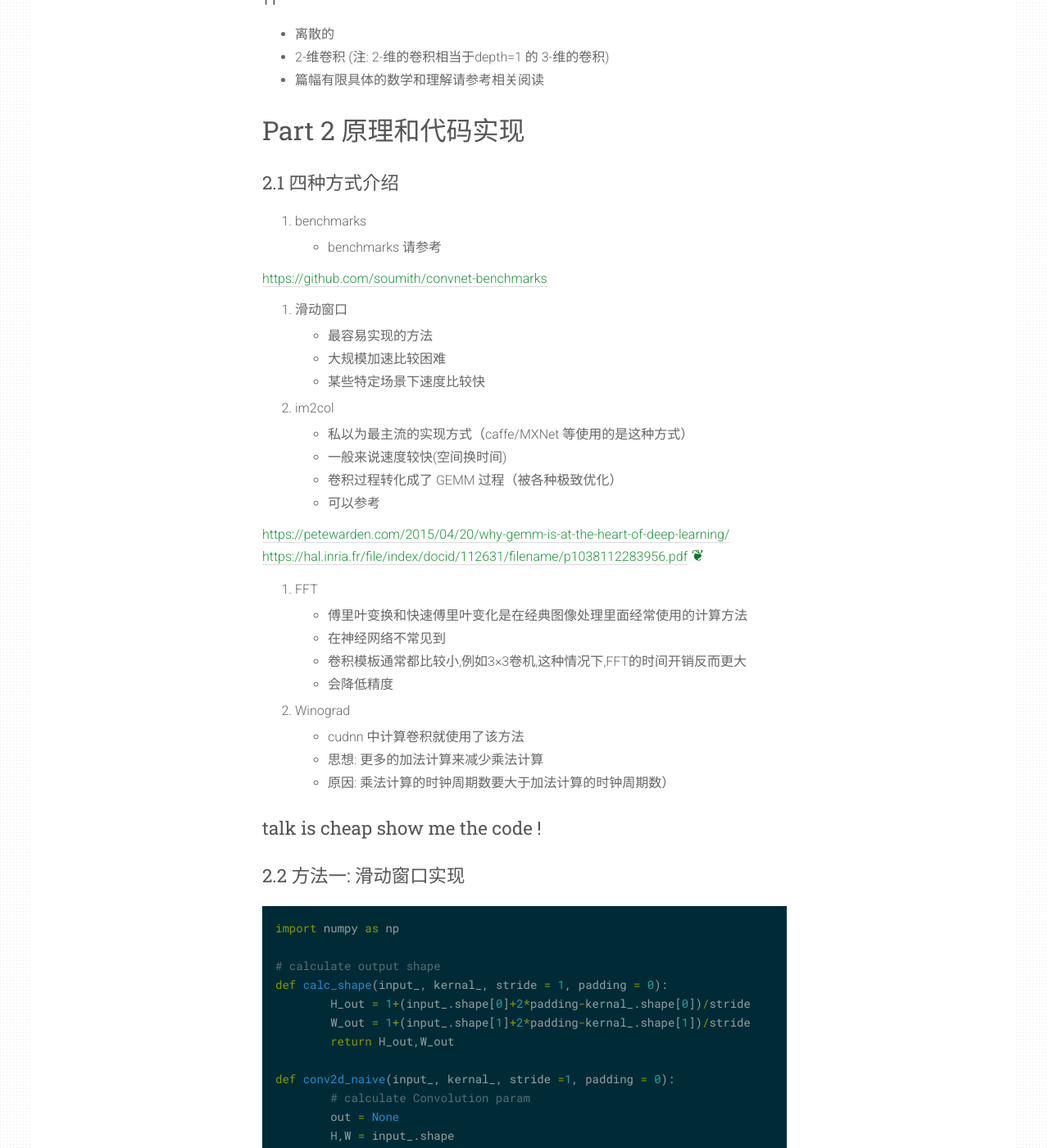
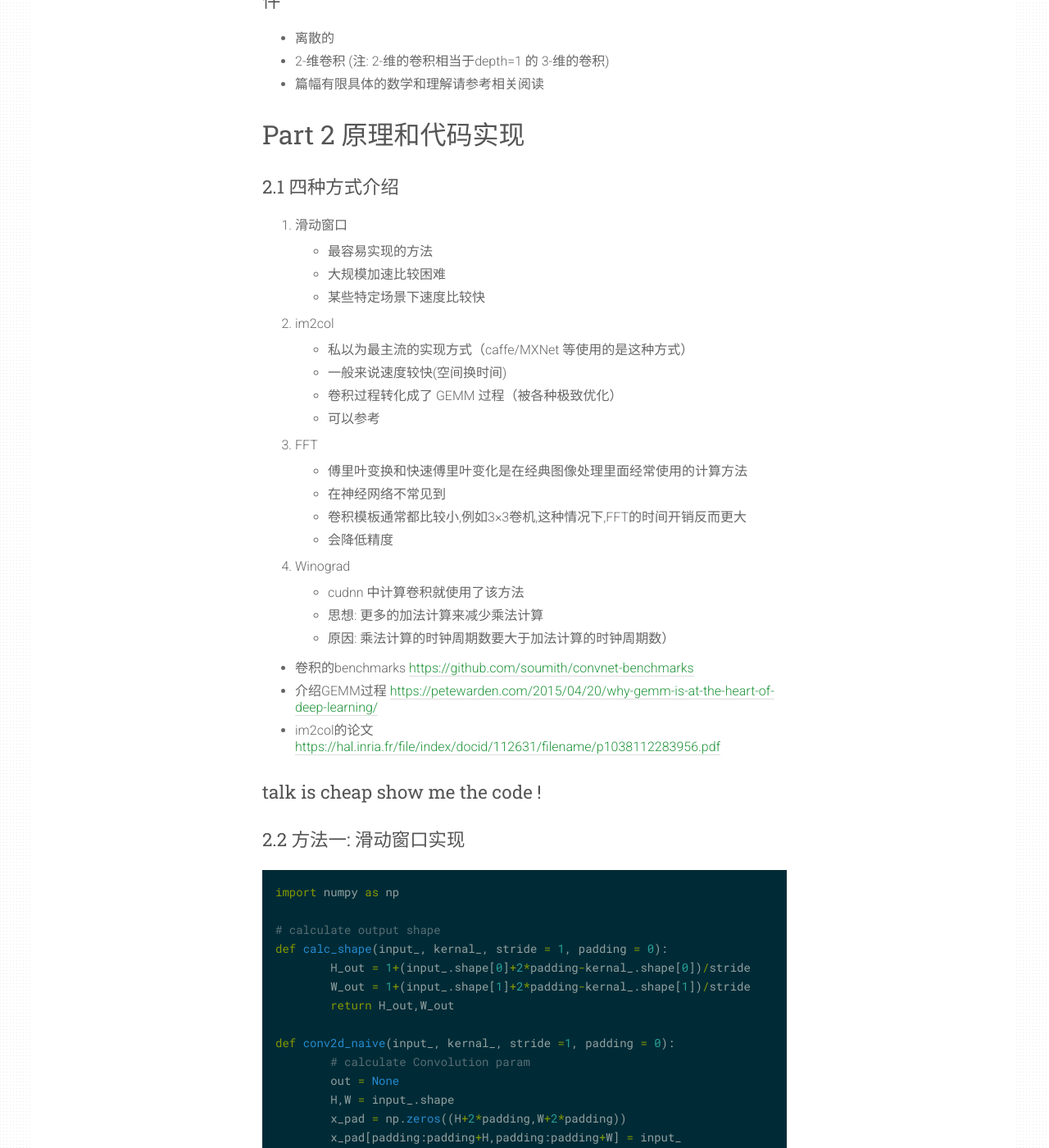
Before and after one commit to vincentweikey/vincentweikey.github.io, a Jekyll site: the page built from _posts/2018-10-05-understanding-convolution.md, in a window 1280 px wide and 1400 px high, scrolled down 945 px. Shown: the whole window at 82% size. Built offline with Jekyll 4.4.1, drawn with Linux system fonts in a browser that asks for light colours.

Commit message:
add code

```diff
--- a/_posts/2018-10-05-understanding-convolution.md
+++ b/_posts/2018-10-05-understanding-convolution.md
@@ -36,11 +36,6 @@ tags: [Theory,CV]
 # Part 2 原理和代码实现
 
 ### 2.1 四种方式介绍
-0. benchmarks
-* benchmarks 请参考
-
-<https://github.com/soumith/convnet-benchmarks>
-
 
 1. 滑动窗口
 * 最容易实现的方法
@@ -53,9 +48,6 @@ tags: [Theory,CV]
 * 卷积过程转化成了 GEMM 过程（被各种极致优化）
 * 可以参考
 
-<https://petewarden.com/2015/04/20/why-gemm-is-at-the-heart-of-deep-learning/>
-<https://hal.inria.fr/file/index/docid/112631/filename/p1038112283956.pdf>
-
 3. FFT
 * 傅里叶变换和快速傅里叶变化是在经典图像处理里面经常使用的计算方法
 * 在神经网络不常见到
@@ -66,6 +58,18 @@ tags: [Theory,CV]
 * cudnn 中计算卷积就使用了该方法
 * 思想: 更多的加法计算来减少乘法计算
 * 原因: 乘法计算的时钟周期数要大于加法计算的时钟周期数）
+
+---
+
+* 卷积的benchmarks
+	<https://github.com/soumith/convnet-benchmarks>
+* 介绍GEMM过程
+	<https://petewarden.com/2015/04/20/why-gemm-is-at-the-heart-of-deep-learning/>
+* im2col的论文
+	<https://hal.inria.fr/file/index/docid/112631/filename/p1038112283956.pdf>
+
+---
+
 
 ### talk is cheap show me the code !
 
```
